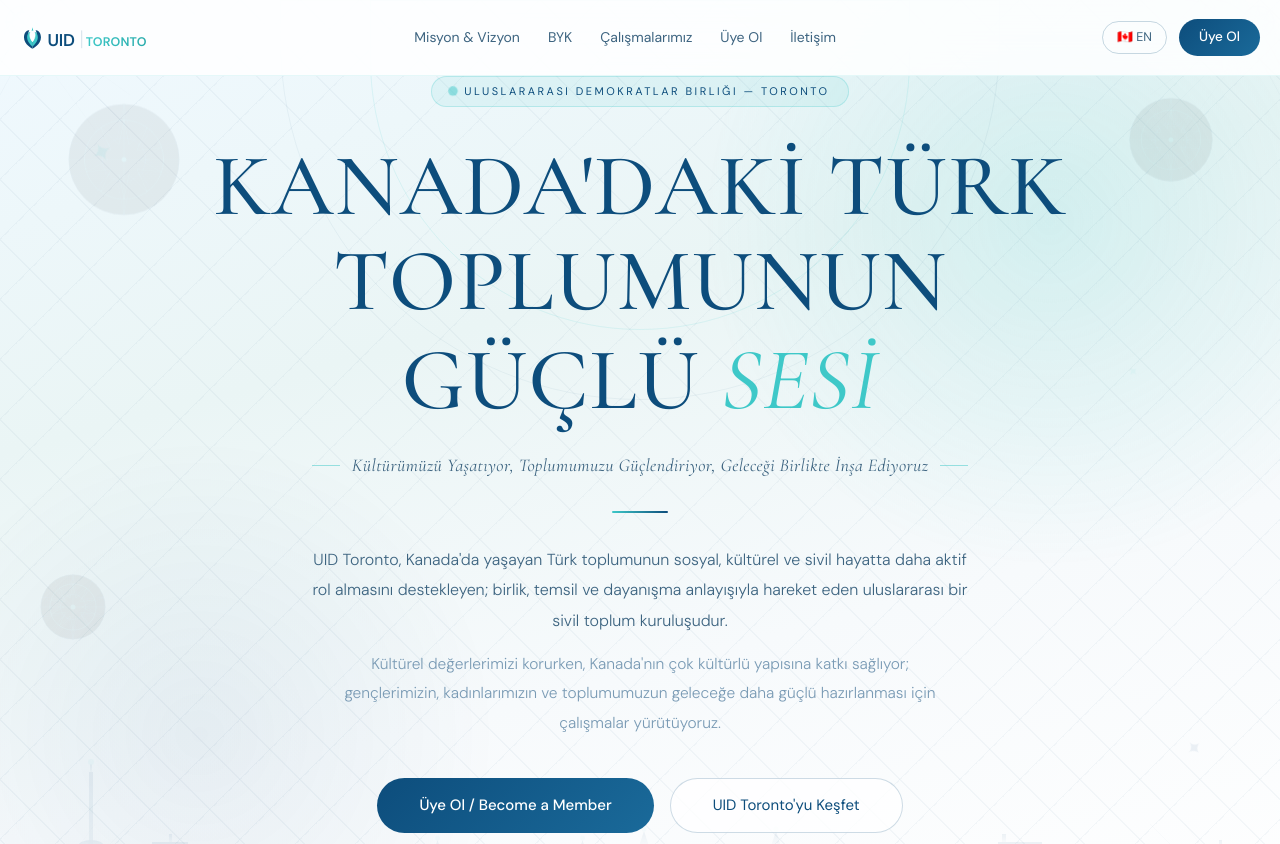
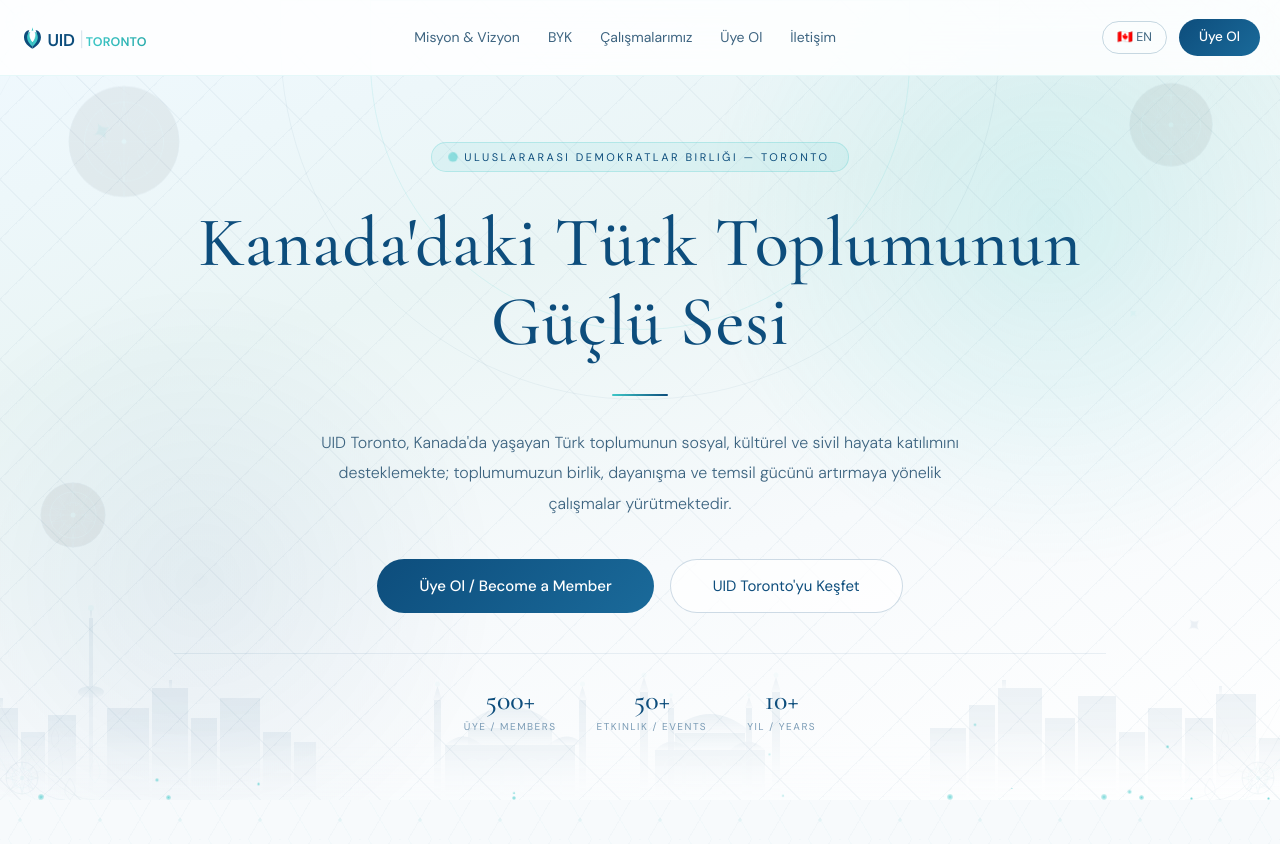
Before and after one commit to Rubytech1/uidweb, a React (Vite) app: page / in a window 1280 px wide. Shown: the top 844 px of the page. Built offline with nearby package versions, Linux system fonts and the light colour scheme.

Commit message:
Update HeroSection headline and subtitle

```diff
--- a/src/components/HeroSection.tsx
+++ b/src/components/HeroSection.tsx
@@ -59,39 +59,20 @@ export default function HeroSection() {
         </div>
 
         {/* Headline */}
-        <h1 style={{ fontFamily: "'Cormorant Garamond', serif", fontSize: 'clamp(40px, 7vw, 88px)', fontWeight: 500, lineHeight: 1.08, letterSpacing: '0.01em', textTransform: 'uppercase', marginBottom: 0 }}>
-          <div className="fade-up" style={{ animationDelay: '0.22s', display: 'block' }}>
-            <span style={{ color: 'var(--uid-navy)' }}>{t.hero.line1a} </span>
-            <span style={{ color: 'var(--uid-navy)' }}>{t.hero.line1b}</span>
-          </div>
-          <div className="fade-up" style={{ animationDelay: '0.36s', display: 'block', marginTop: '0.05em' }}>
-            <span style={{ color: 'var(--uid-navy)' }}>{t.hero.line2a} </span>
-            <em style={{ color: 'var(--uid-teal)', fontStyle: 'italic', fontWeight: 400, textTransform: 'none' }}>{t.hero.line2b}</em>
-          </div>
+        <h1 className="fade-up" style={{ animationDelay: '0.22s', fontFamily: "'Cormorant Garamond', serif", fontSize: 'clamp(36px, 5.5vw, 72px)', fontWeight: 500, lineHeight: 1.12, letterSpacing: '0.01em', color: 'var(--uid-navy)', marginBottom: 0 }}>
+          {t.hero.headline}
         </h1>
 
-        {/* Tagline */}
-        <div className="fade-up" style={{ animationDelay: '0.5s', display: 'flex', alignItems: 'center', justifyContent: 'center', gap: '12px', margin: '1.5rem auto 0' }}>
-          <div style={{ width: '28px', height: '1px', background: 'rgba(62,200,200,0.5)', flexShrink: 0 }} />
-          <p style={{ fontFamily: "'Cormorant Garamond', serif", fontSize: 'clamp(14px, 1.8vw, 18px)', fontWeight: 400, fontStyle: 'italic', color: 'var(--text-mid)', letterSpacing: '0.02em', margin: 0 }}>
-            {t.hero.tagline}
-          </p>
-          <div style={{ width: '28px', height: '1px', background: 'rgba(62,200,200,0.5)', flexShrink: 0 }} />
-        </div>
-
         {/* Divider */}
-        <div className="fade-up" style={{ animationDelay: '0.6s', width: '56px', height: '2px', background: 'linear-gradient(90deg, var(--uid-teal), var(--uid-navy))', borderRadius: '99px', margin: '2rem auto' }} />
+        <div className="fade-up" style={{ animationDelay: '0.4s', width: '56px', height: '2px', background: 'linear-gradient(90deg, var(--uid-teal), var(--uid-navy))', borderRadius: '99px', margin: '2rem auto' }} />
 
         {/* Description */}
-        <p className="fade-up" style={{ animationDelay: '0.68s', fontFamily: "'DM Sans', sans-serif", fontSize: '16px', fontWeight: 300, color: 'var(--text-mid)', lineHeight: 1.9, maxWidth: '660px', margin: '0 auto 0.85rem' }}>
+        <p className="fade-up" style={{ animationDelay: '0.52s', fontFamily: "'DM Sans', sans-serif", fontSize: '16px', fontWeight: 300, color: 'var(--text-mid)', lineHeight: 1.9, maxWidth: '660px', margin: '0 auto 2.5rem' }}>
           {t.hero.subtitle}
-        </p>
-        <p className="fade-up" style={{ animationDelay: '0.76s', fontFamily: "'DM Sans', sans-serif", fontSize: '15.5px', fontWeight: 300, color: 'var(--text-soft)', lineHeight: 1.9, maxWidth: '620px', margin: '0 auto 2.5rem' }}>
-          {t.hero.subtitle2}
         </p>
 
         {/* CTAs */}
-        <div className="fade-up hero-ctas" style={{ animationDelay: '0.88s', display: 'flex', gap: '1rem', justifyContent: 'center', flexWrap: 'wrap' }}>
+        <div className="fade-up hero-ctas" style={{ animationDelay: '0.68s', display: 'flex', gap: '1rem', justifyContent: 'center', flexWrap: 'wrap' }}>
           <button
             className="shimmer-btn"
             onClick={() => document.getElementById('uye')?.scrollIntoView({ behavior: 'smooth' })}
@@ -112,7 +93,7 @@ export default function HeroSection() {
         </div>
 
         {/* Stats row */}
-        <div className="fade-up" style={{ animationDelay: '1s', display: 'flex', gap: '2.5rem', justifyContent: 'center', flexWrap: 'wrap', marginTop: '2.5rem', paddingTop: '2rem', borderTop: '1px solid rgba(13,77,124,0.08)' }}>
+        <div className="fade-up" style={{ animationDelay: '0.82s', display: 'flex', gap: '2.5rem', justifyContent: 'center', flexWrap: 'wrap', marginTop: '2.5rem', paddingTop: '2rem', borderTop: '1px solid rgba(13,77,124,0.08)' }}>
           {[{ num: '500+', label: 'Üye / Members' }, { num: '50+', label: 'Etkinlik / Events' }, { num: '10+', label: 'Yıl / Years' }].map(({ num, label }) => (
             <div key={num} style={{ textAlign: 'center' }}>
               <p style={{ fontFamily: "'Cormorant Garamond', serif", fontSize: '28px', fontWeight: 500, color: 'var(--uid-navy)', margin: 0, lineHeight: 1 }}>{num}</p>
--- a/src/context/LangContext.tsx
+++ b/src/context/LangContext.tsx
@@ -13,13 +13,8 @@ const translations = {
     },
     hero: {
       badge: 'Uluslararası Demokratlar Birliği — Toronto',
-      line1a: "KANADA'DAKİ TÜRK",
-      line1b: 'TOPLUMUNUN',
-      line2a: 'GÜÇLÜ',
-      line2b: 'SESİ',
-      tagline: 'Kültürümüzü Yaşatıyor, Toplumumuzu Güçlendiriyor, Geleceği Birlikte İnşa Ediyoruz',
-      subtitle: "UID Toronto, Kanada'da yaşayan Türk toplumunun sosyal, kültürel ve sivil hayatta daha aktif rol almasını destekleyen; birlik, temsil ve dayanışma anlayışıyla hareket eden uluslararası bir sivil toplum kuruluşudur.",
-      subtitle2: "Kültürel değerlerimizi korurken, Kanada'nın çok kültürlü yapısına katkı sağlıyor; gençlerimizin, kadınlarımızın ve toplumumuzun geleceğe daha güçlü hazırlanması için çalışmalar yürütüyoruz.",
+      headline: "Kanada'daki Türk Toplumunun Güçlü Sesi",
+      subtitle: "UID Toronto, Kanada'da yaşayan Türk toplumunun sosyal, kültürel ve sivil hayata katılımını desteklemekte; toplumumuzun birlik, dayanışma ve temsil gücünü artırmaya yönelik çalışmalar yürütmektedir.",
       ctaPrimary: 'Üye Ol / Become a Member',
       ctaSecondary: "UID Toronto'yu Keşfet",
     },
@@ -149,13 +144,8 @@ const translations = {
     },
     hero: {
       badge: 'Union of International Democrats — Toronto',
-      line1a: 'THE STRONG VOICE OF',
-      line1b: 'TURKISH COMMUNITY',
-      line2a: 'IN',
-      line2b: 'CANADA',
-      tagline: 'Preserving Our Culture, Strengthening Our Community, Building the Future Together',
-      subtitle: "UID Toronto is an international civil society organization that supports the Turkish community in Canada to take a more active role in social, cultural, and civic life, operating with a spirit of unity, representation, and solidarity.",
-      subtitle2: "While preserving our cultural values, we contribute to Canada's multicultural fabric, working to prepare our youth, women, and community to face the future with greater strength.",
+      headline: 'The Strong Voice of the Turkish Community in Canada',
+      subtitle: "UID Toronto supports the Turkish community in Canada in participating in social, cultural, and civic life, working to strengthen our community's unity, solidarity, and representation.",
       ctaPrimary: 'Become a Member / Üye Ol',
       ctaSecondary: 'Discover UID Toronto',
     },
```
